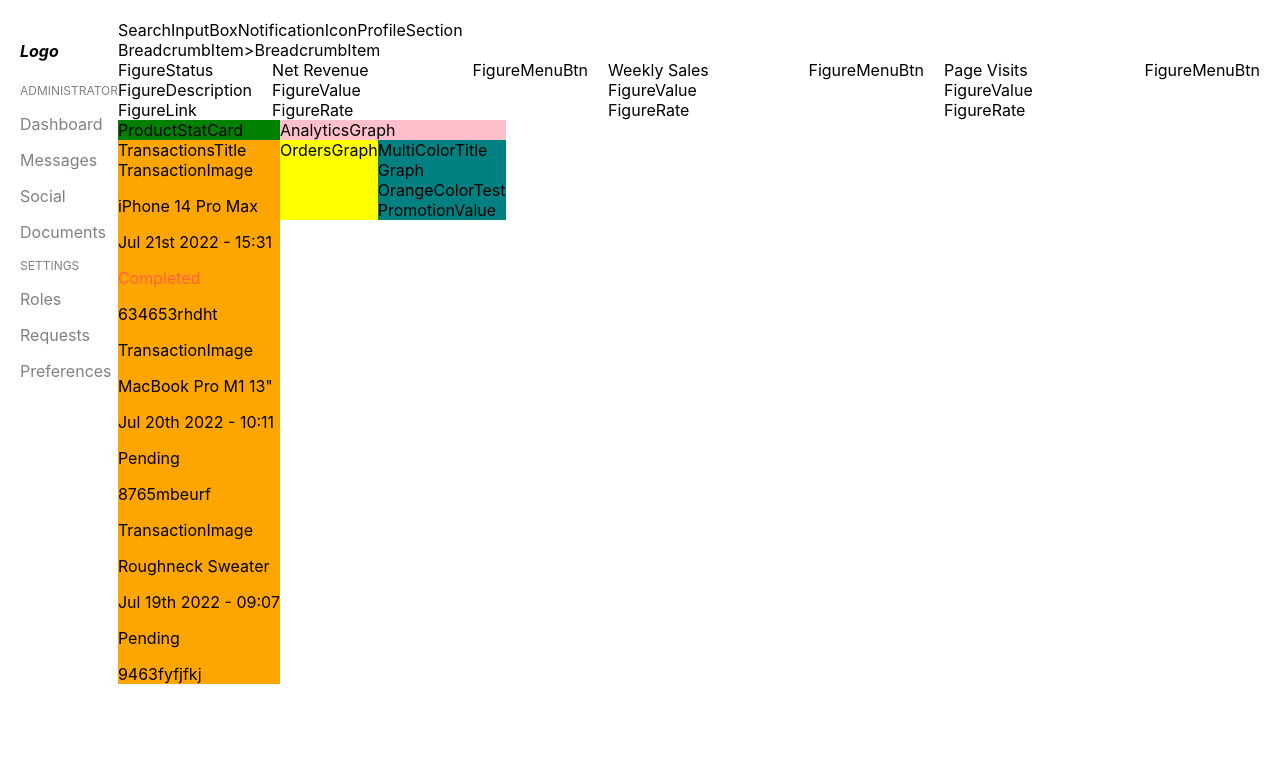
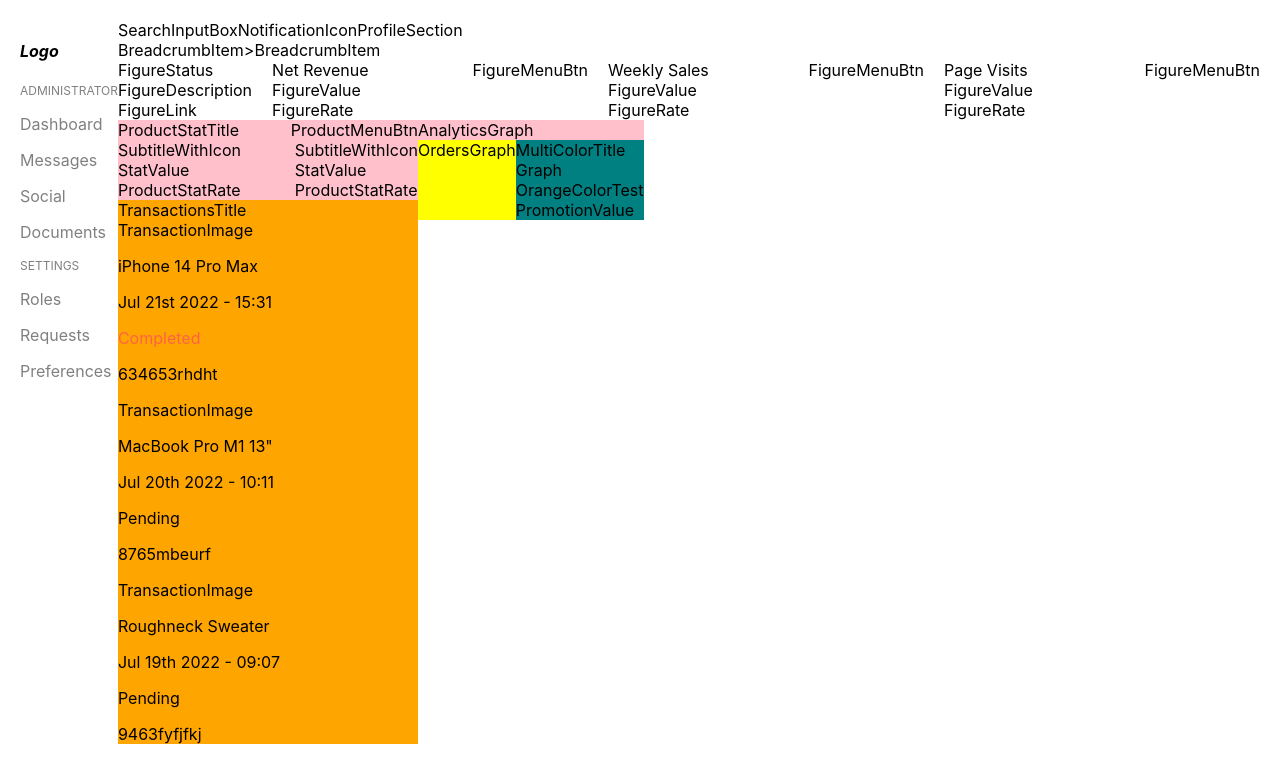
Before and after one commit to lakkula/first-react-app, a React (Create React App) app: page / in a window 1280 px wide. Shown: the top 782 px of the page. Built offline with nearby package versions, Linux system fonts and the light colour scheme.

Commit message:
create basic structure of ProductStat

```diff
--- /dev/null
+++ b/src/components/productStat/ProductMenuBtn.js
@@ -0,0 +1,7 @@
+import React from 'react'
+
+export default function ProductMenuBtn() {
+  return (
+    <div>ProductMenuBtn</div>
+  )
+}
--- /dev/null
+++ b/src/components/productStat/ProductStatTitle.js
@@ -0,0 +1,7 @@
+import React from 'react'
+
+export default function ProductStatTitle() {
+  return (
+    <div>ProductStatTitle</div>
+  )
+}
--- /dev/null
+++ b/src/components/productStat/singleProductStat/ProductStatRate.js
@@ -0,0 +1,7 @@
+import React from 'react'
+
+export default function ProductStatRate() {
+  return (
+    <div>ProductStatRate</div>
+  )
+}
--- /dev/null
+++ b/src/components/productStat/singleProductStat/StatValue.js
@@ -0,0 +1,7 @@
+import React from 'react'
+
+export default function StatValue() {
+  return (
+    <div>StatValue</div>
+  )
+}
--- /dev/null
+++ b/src/components/productStat/singleProductStat/SubtitleWithIcon.js
@@ -0,0 +1,7 @@
+import React from 'react'
+
+export default function SubtitleWithIcon() {
+  return (
+    <div>SubtitleWithIcon</div>
+  )
+}
--- a/src/layouts/home/homeContent/productStat/ProductStatCard.js
+++ b/src/layouts/home/homeContent/productStat/ProductStatCard.js
@@ -1,7 +1,19 @@
 import React from 'react'
+import ProductStatTitle from '../../../../components/productStat/ProductStatTitle'
+import ProductMenuBtn from '../../../../components/productStat/ProductMenuBtn'
+import SingleProductStat from './productStatCard/SingleProductStat'
 
 export default function ProductStatCard() {
   return (
-    <div>ProductStatCard</div>
+    <div style={{backgroundColor: 'pink', width: '300px'}}>
+      <div style={{display: 'flex', justifyContent: 'space-between'}}>
+        <ProductStatTitle/>
+        <ProductMenuBtn/>
+      </div>
+      <div style={{display: 'flex', justifyContent: 'space-between'}}>
+        <SingleProductStat/>
+        <SingleProductStat/>
+      </div>
+    </div>
   )
 }
--- /dev/null
+++ b/src/layouts/home/homeContent/productStat/productStatCard/SingleProductStat.js
@@ -0,0 +1,14 @@
+import React from 'react'
+import SubtitleWithIcon from '../../../../../components/productStat/singleProductStat/SubtitleWithIcon'
+import StatValue from '../../../../../components/productStat/singleProductStat/StatValue'
+import ProductStatRate from '../../../../../components/productStat/singleProductStat/ProductStatRate'
+
+export default function SingleProductStat() {
+  return (
+    <div>
+      <SubtitleWithIcon/>
+      <StatValue/>
+      <ProductStatRate/>
+    </div>
+  )
+}
```
